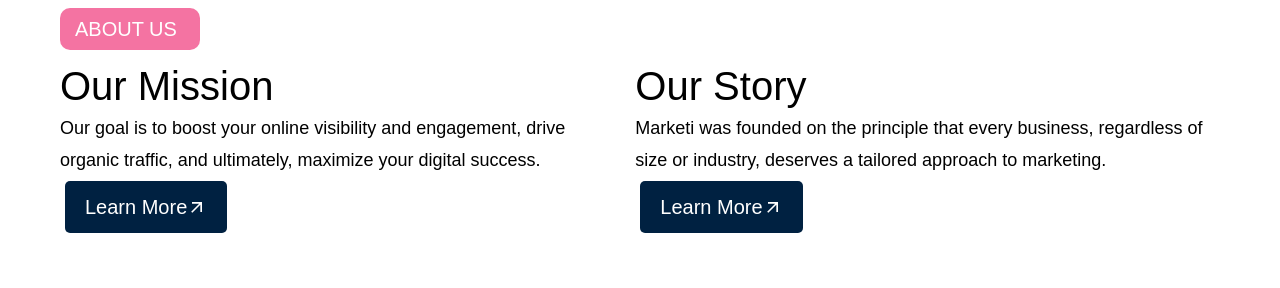
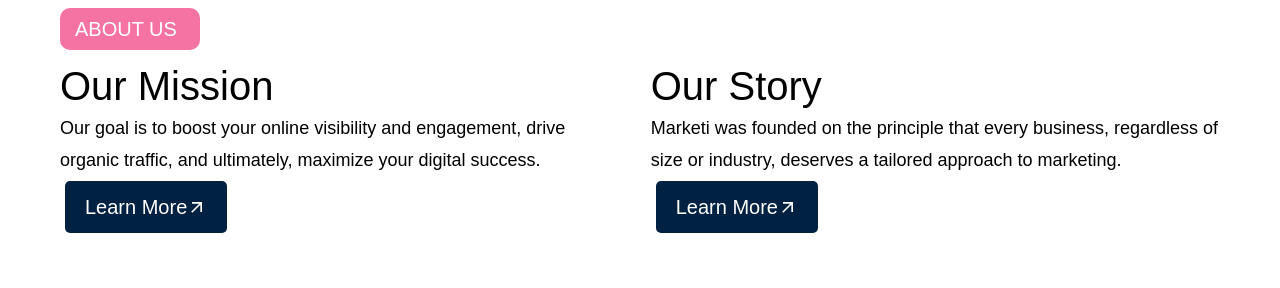
Before and after one commit to dakshrajput45/WeBeeSkecth, a React (Create React App) app: page /AboutUs in a window 1280 px wide. Shown: the part 728-1016 px from the top of the page. Built offline with nearby package versions, Linux system fonts and the light colour scheme.

Commit message:
adjust gap

```diff
--- a/src/index.css
+++ b/src/index.css
@@ -524,6 +524,13 @@ body {
   gap:20px;
 }
 
+@media screen and (min-width:1250px) {
+  .second-about-sec {
+    display: flex;
+    gap:50px;
+  }
+}
+
 .second-about-sec button{
   margin: 5px;
   padding: 10px 20px;
```
